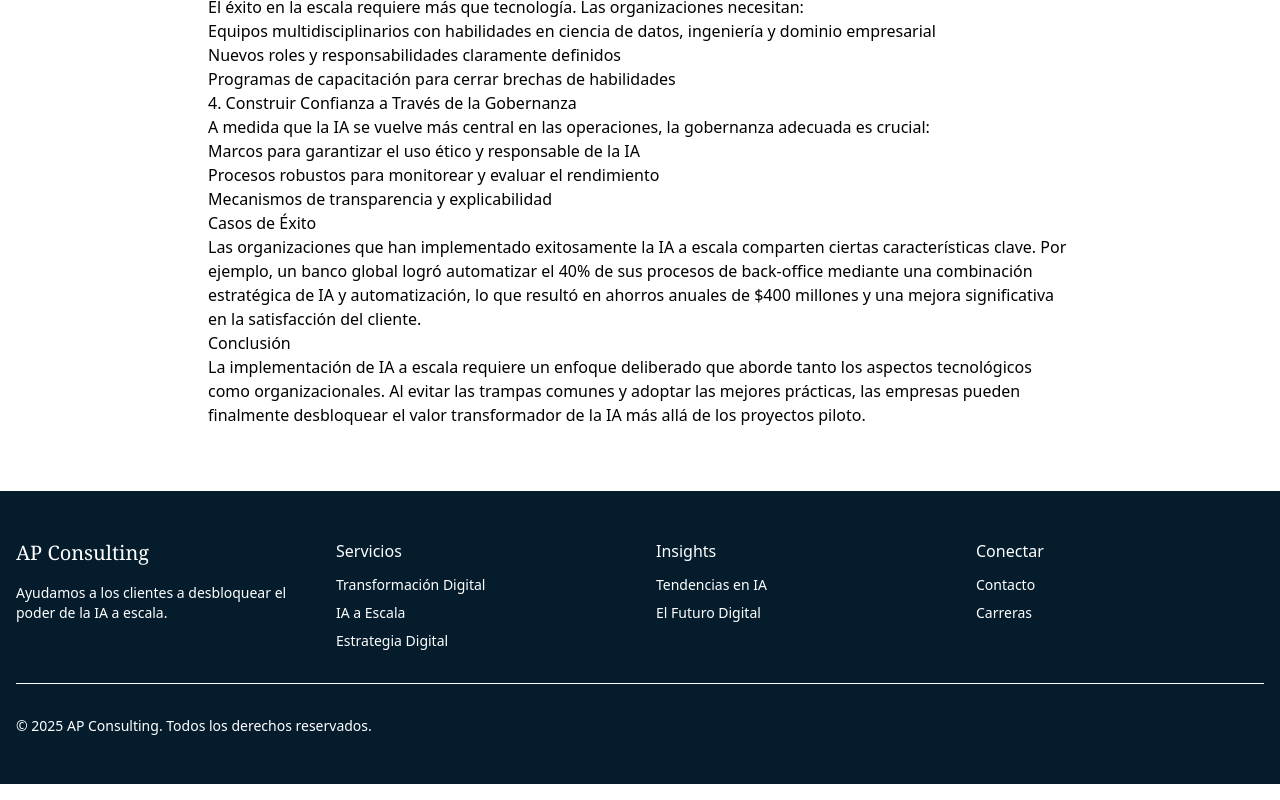
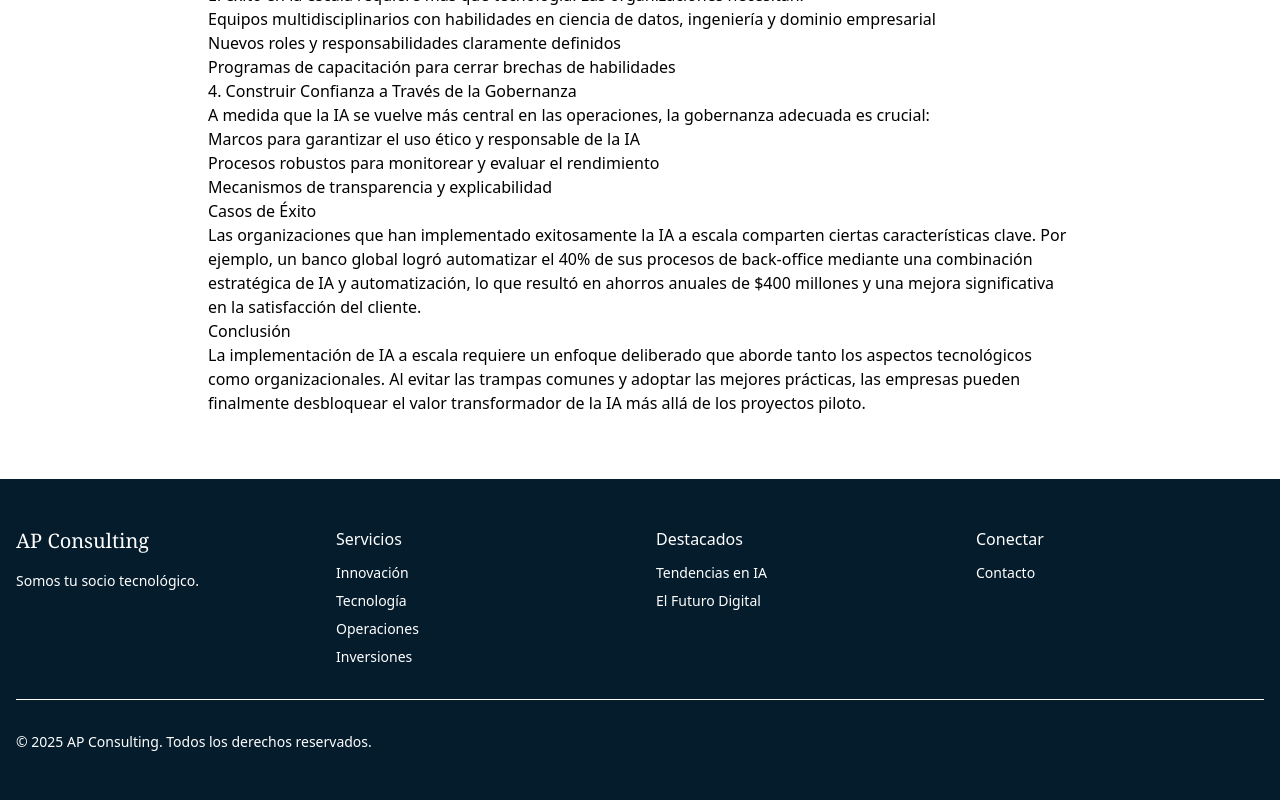
Before and after one commit to alosistemas/LandingAPConsulting, an Astro site: page /LandingAPConsulting/insights/ai-scale in a window 1280 px wide. Shown: the part 1321-2121 px from the top of the page. Built offline with nearby package versions, Linux system fonts and the light colour scheme; Astro itself is replaced by a stand-in of ours.

Commit message:
mejoras texto3

```diff
--- a/src/components/Header.astro
+++ b/src/components/Header.astro
@@ -15,12 +15,5 @@ import NavMenu from './NavMenu.astro';
       </a>
     </div>
     <NavMenu />
-    <div class="flex items-center">
-      <button class="p-2 text-white hover:text-blue-200 transition-colors">
-        <svg xmlns="http://www.w3.org/2000/svg" class="h-6 w-6" fill="none" viewBox="0 0 24 24" stroke="currentColor">
-          <path stroke-linecap="round" stroke-linejoin="round" stroke-width="2" d="M21 21l-6-6m2-5a7 7 0 11-14 0 7 7 0 0114 0z" />
-        </svg>
-      </button>
-    </div>
-  </div>
+
 </header>
--- a/src/content/footer/01-about.md
+++ b/src/content/footer/01-about.md
@@ -2,6 +2,6 @@
 title: "AP Consulting"
 order: 1
 type: "about"
-description: "Ayudamos a los clientes a desbloquear el poder de la IA a escala."
+description: "Somos tu socio tecnológico."
 links: []
 ---
--- a/src/content/footer/02-services.md
+++ b/src/content/footer/02-services.md
@@ -4,10 +4,12 @@ order: 2
 type: "links"
 description: ""
 links:
-  - title: "Transformación Digital"
+  - title: "Innovación"
     url: "/services/digital-transformation"
-  - title: "IA a Escala"
+  - title: "Tecnología"
     url: "/services/ai-scale"
-  - title: "Estrategia Digital"
+  - title: "Operaciones"
+    url: "/services/digital-strategy"
+  - title: "Inversiones"
     url: "/services/digital-strategy"
 ---
--- a/src/content/footer/03-insights.md
+++ b/src/content/footer/03-insights.md
@@ -1,5 +1,5 @@
 ---
-title: "Insights"
+title: "Destacados"
 order: 3
 type: "links"
 description: ""
--- a/src/content/footer/04-connect.md
+++ b/src/content/footer/04-connect.md
@@ -6,6 +6,4 @@ description: ""
 links:
   - title: "Contacto"
     url: "/contact"
-  - title: "Carreras"
-    url: "/careers"
 ---
```
